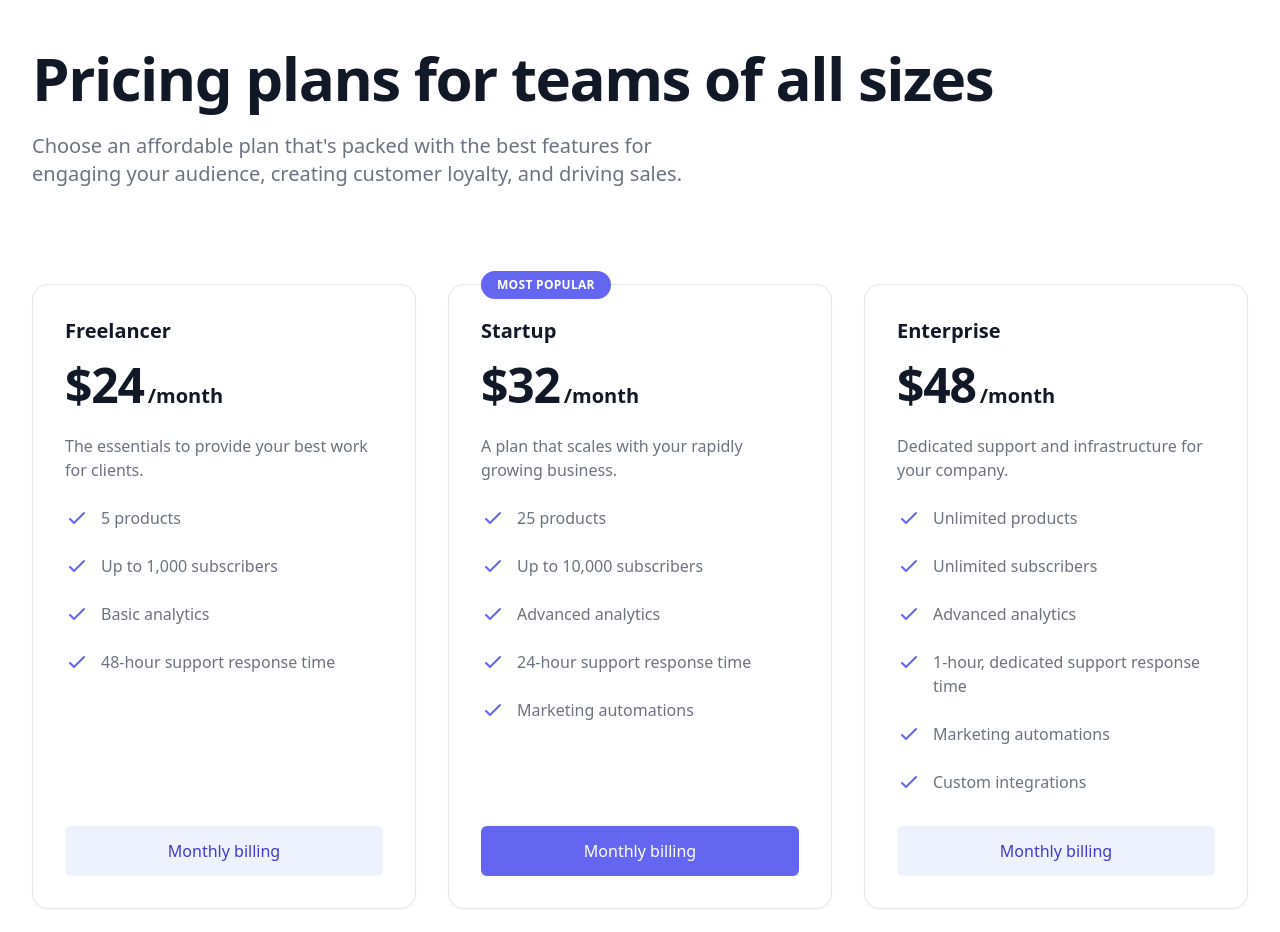
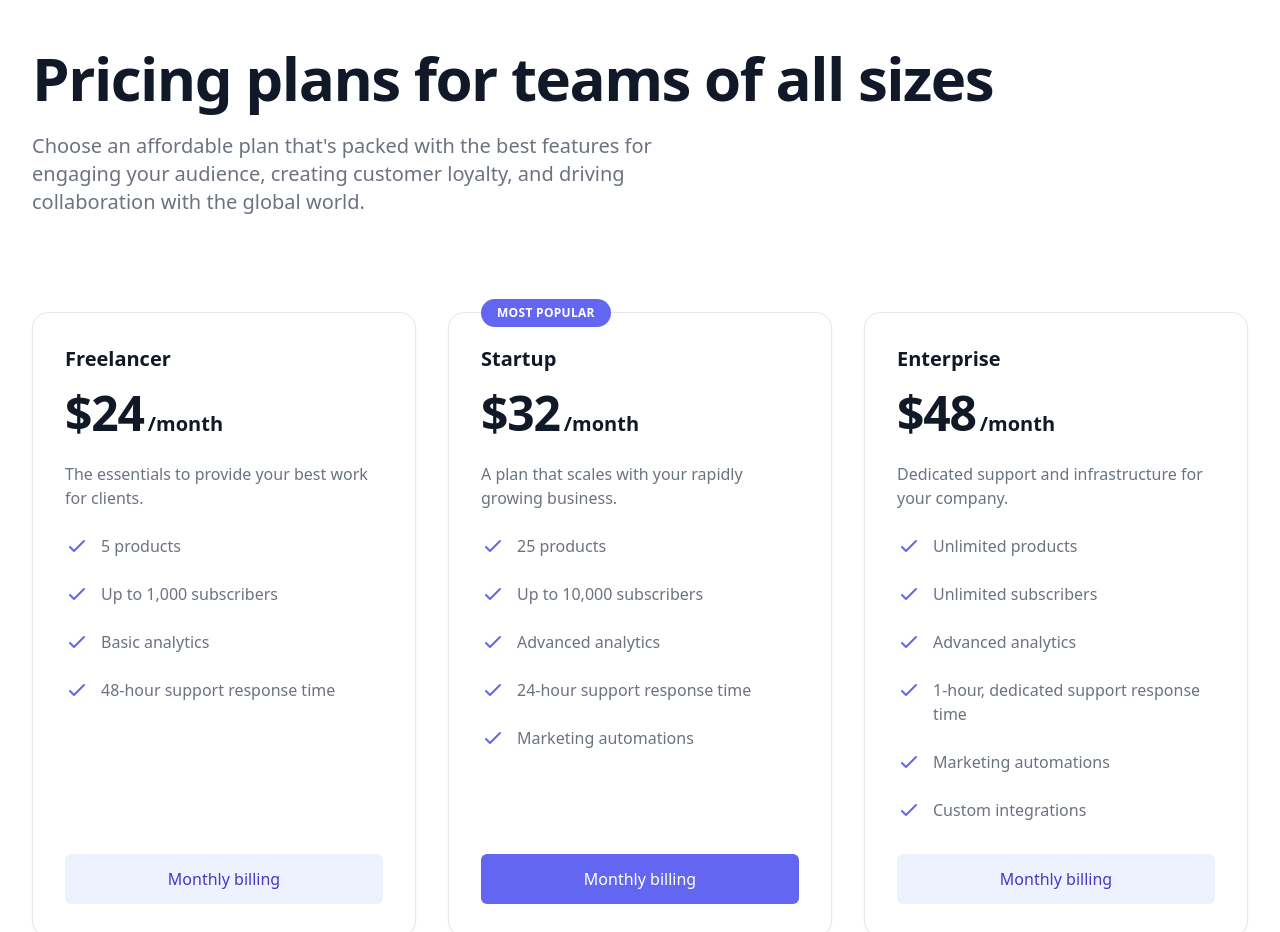
Before and after one commit to emorilebo/invotec, a Next.js app: page / in a window 1280 px wide. Shown: the part 860-1792 px from the top of the page. Built offline with nearby package versions, Linux system fonts and the light colour scheme.

Commit message:
ADD price

```diff
--- a/components/Price.tsx
+++ b/components/Price.tsx
@@ -58,7 +58,7 @@ function Price() {
           </h2>
           <p className="mt-6 max-w-2xl text-xl text-gray-500">
             Choose an affordable plan that's packed with the best features for engaging your audience, creating customer
-            loyalty, and driving sales.
+            loyalty, and driving collaboration with the global world.
           </p>
 
           {/* Tiers */}
```
